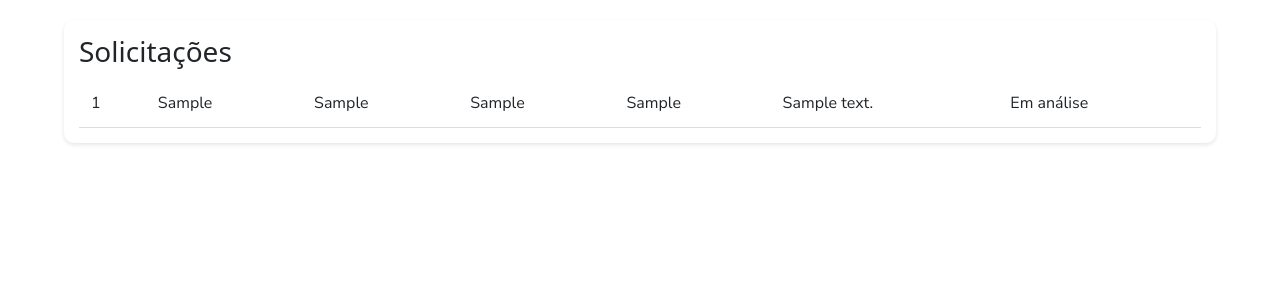
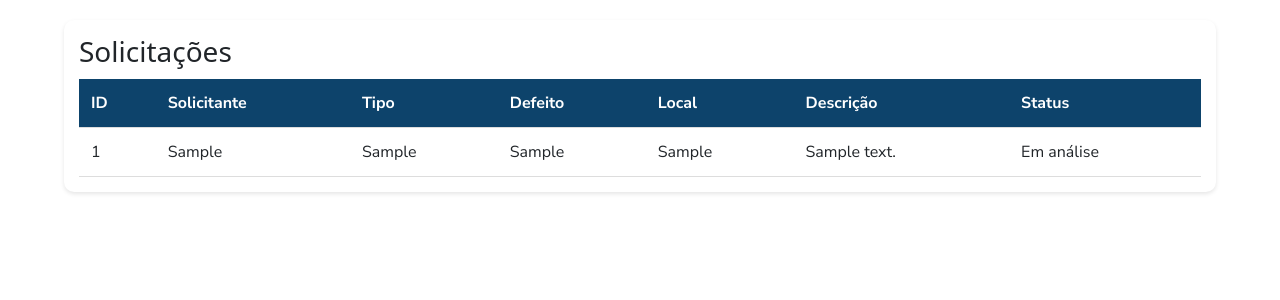
Before and after one commit to sa-desi-2025-2/gabriel_fernanda, a Flask app: page /solicitacao_admin in a window 1280 px wide. Shown: the part 57-357 px from the top of the page. Run offline with Flask 3, Linux system fonts and the light colour scheme; tables that the repository leaves empty or names only in its code hold one stand-in row (values such as "Sample post").

Commit message:
solicitacao arrumado

```diff
--- a/templates/solicitacao_admin.html
+++ b/templates/solicitacao_admin.html
@@ -30,6 +30,15 @@
         <table class="markers-table">
             <thead>
                 <tbody>
+                    <tr>
+                        <th>ID</th>
+                        <th>Solicitante</th>
+                        <th>Tipo</th>
+                        <th>Defeito</th>
+                        <th>Local</th>
+                        <th>Descrição</th>
+                        <th>Status</th>
+                    </tr>
                     {% for s in solicitacoes %}
                     <tr>
                         <td>{{ s.id_solicitacao }}</td>
```
